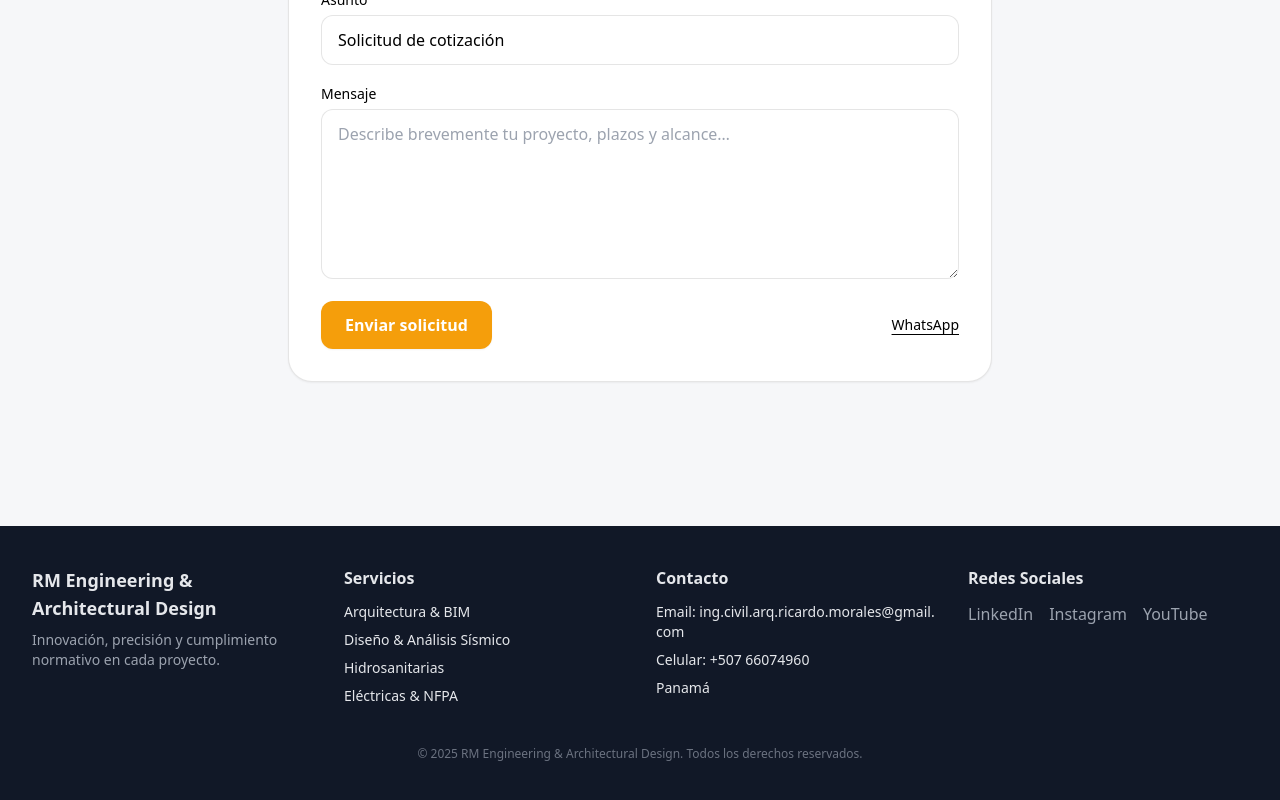
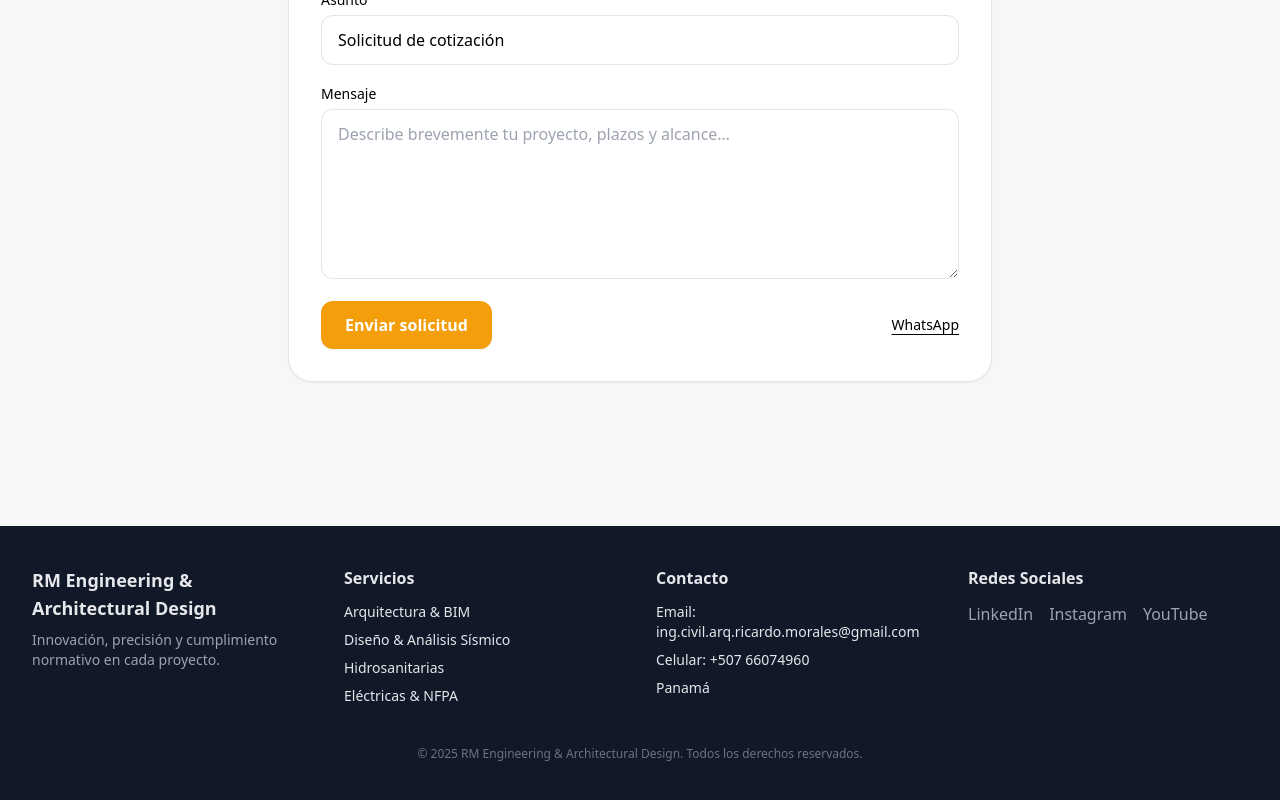
Before and after one commit to ingcivilarqricardomorales-bit/rm-engineering-site, a React (Vite) app: page / in a window 1280 px wide. Shown: the part 2248-3048 px from the top of the page. Built offline with nearby package versions, Linux system fonts and the light colour scheme.

Commit message:
Improve email display with invisible spaces
Added invisible spaces to email for better line breaks.

```diff
--- a/src/Components/Footer.jsx
+++ b/src/Components/Footer.jsx
@@ -4,6 +4,12 @@ export default function Footer() {
   const user = "ing.civil.arq.ricardo.morales";
   const domain = "gmail.com";
   const mail = `${user}@${domain}`;
+
+  // Añade espacios invisibles tras cada punto y el arroba
+  // para permitir quiebres elegantes si el correo es muy largo
+  const prettyMail = mail
+    .replaceAll(".", ".\u200B")
+    .replace("@", "@\u200B");
 
   return (
     <footer className="bg-gray-900 text-gray-200 py-10 mt-20">
@@ -37,10 +43,10 @@ export default function Footer() {
               Email:{" "}
               <a
                 href={`mailto:${mail}`}
-                className="hover:text-white break-all"
+                className="hover:text-white break-words md:whitespace-nowrap"
                 aria-label="Enviar correo electrónico"
               >
-                {mail}
+                {prettyMail}
               </a>
             </li>
             <li>Celular: +507 66074960</li>
```
